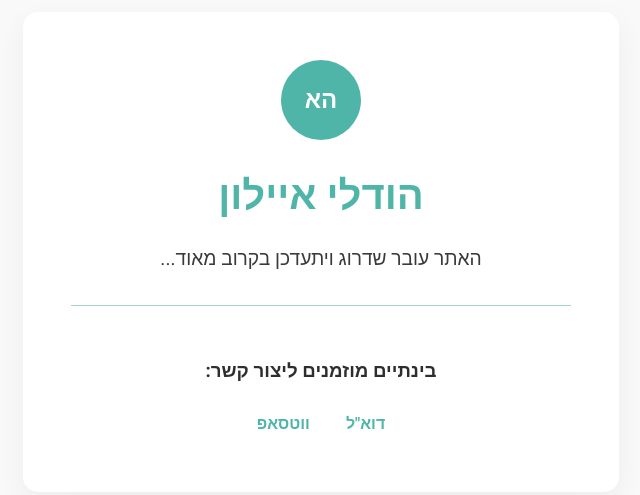
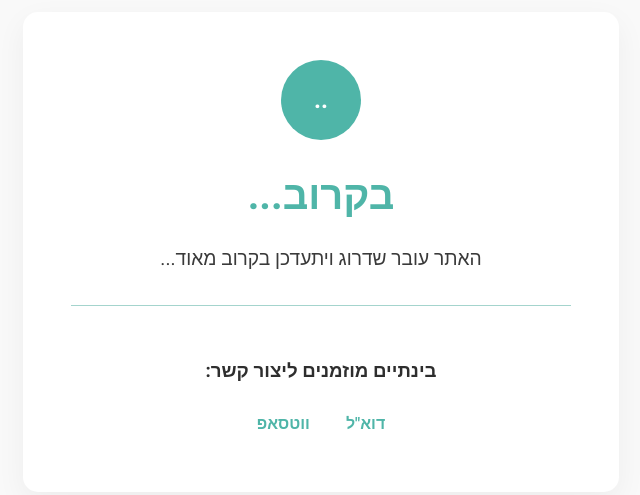
Before and after one commit to bendv2005/kesher-hori, a plain HTML site: page accessibility.html in a window 1280 px wide. Shown: the part 148-643 px from the top of the page, without its empty margins (319-959 px from the left). Drawn offline with Linux system fonts and the light colour scheme.

Commit message:
Remove person name from Coming Soon page

```diff
--- a/accessibility.html
+++ b/accessibility.html
@@ -3,8 +3,8 @@
 <head>
   <meta charset="UTF-8">
   <meta name="viewport" content="width=device-width, initial-scale=1.0">
-  <meta name="description" content="הודלי איילון - הדרכת הורים. האתר בשיפוצים ויתעדכן בקרוב.">
-  <title>הודלי איילון | בקרוב...</title>
+  <meta name="description" content="האתר בשיפוצים ויתעדכן בקרוב.">
+  <title>בקרוב...</title>
   <link rel="preconnect" href="https://fonts.googleapis.com">
   <link rel="preconnect" href="https://fonts.gstatic.com" crossorigin>
   <link href="https://fonts.googleapis.com/css2?family=Heebo:wght@400;700&display=swap" rel="stylesheet">
@@ -88,8 +88,8 @@
 </head>
 <body>
   <div class="container">
-    <div class="logo-placeholder">הא</div>
-    <h1>הודלי איילון</h1>
+    <div class="logo-placeholder">..</div>
+    <h1>בקרוב...</h1>
     <p>האתר עובר שדרוג ויתעדכן בקרוב מאוד...</p>
 
     <div class="contact-info">
```
Also changed, not shown: blog.html (+4 -4 lines), index.html (+4 -4 lines).
